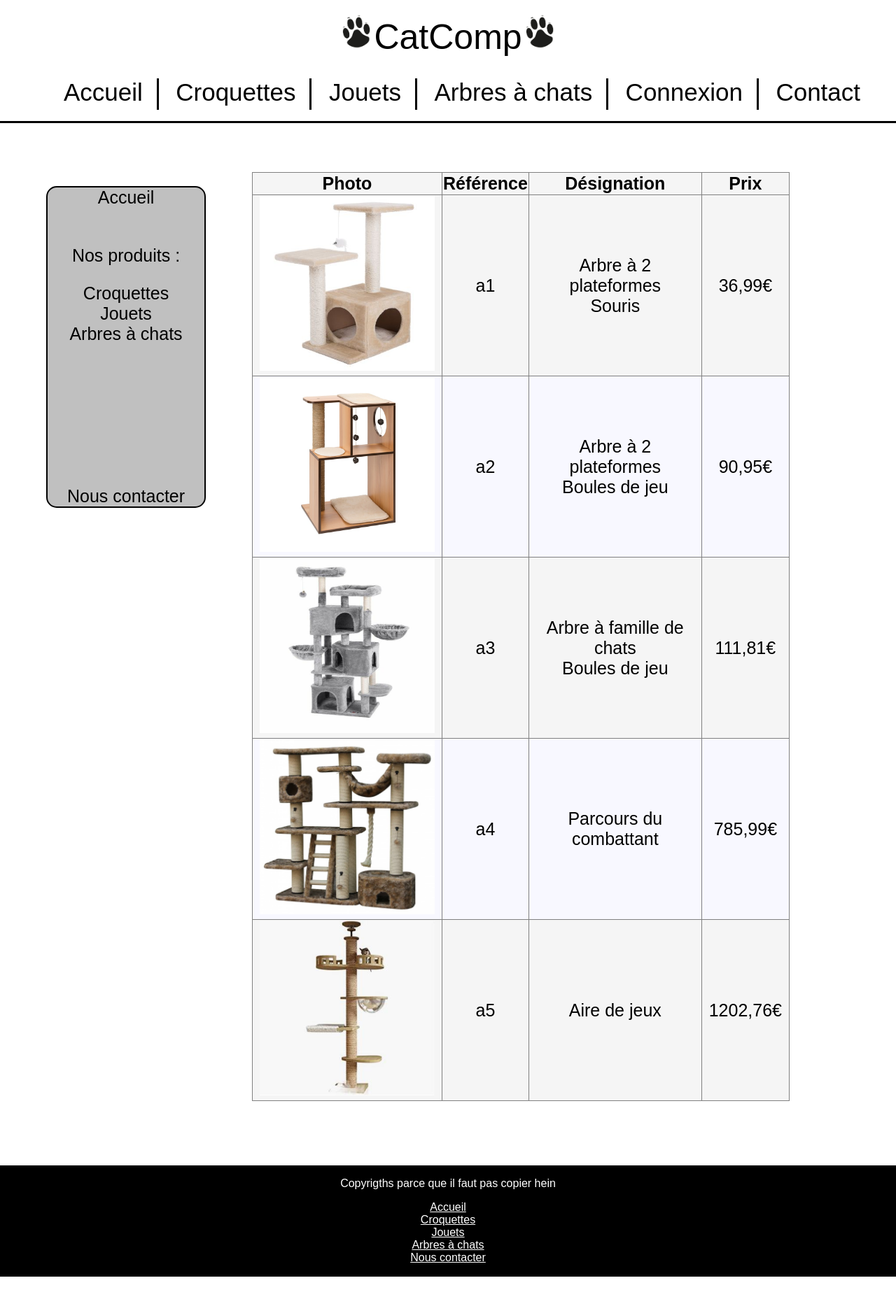
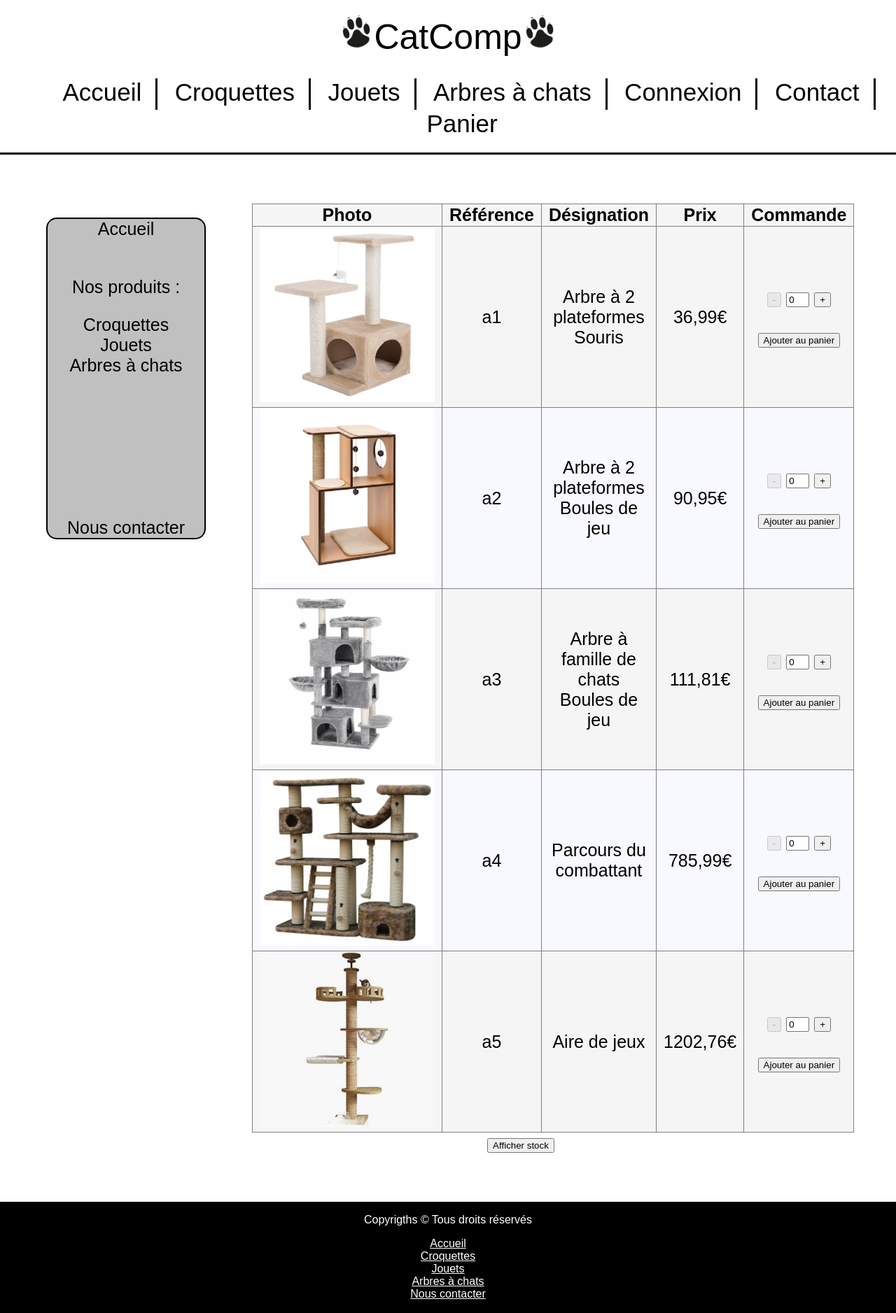
Before and after one commit to Gwigwik/Site, a PHP site: page /arbres.html in a window 1280 px wide. Shown: the whole page at 70% size. Before the commit the page ends 1825 px from the top, so only its background shows below. Run offline with PHP 8.4, Linux system fonts and the light colour scheme.

Commit message:
Add files via upload

```diff
--- a/Site/arbres.html
+++ b/Site/arbres.html
@@ -4,6 +4,7 @@
 		<!-- un commentaire -->
 		<title>Site de vente</title>
 		<link rel="stylesheet" type="text/css" href="css/styles.css" />
+		<script type="text/javascript" src="js/scriptC.js"></script>
 	</head>
 	<body>
 
@@ -20,17 +21,20 @@
 					<li><a href="jouets.html">Jouets</a></li>
 				</div>
 				<div class="colonne">
-					<li><a href="index.html">Arbres à chats</a></li>
+					<li><a href="arbres.html">Arbres à chats</a></li>
 				</div>
 				<div class="colonne">
 					<li><a href="index.html">Connexion</a></li>
 				</div>
+				<div class="colonne">
+					<li><a href="contact.html">Contact</a></li>
+				</div>
 				<div>
-					<li><a href="contact.html">Contact</a></li>
+					<li><a href="contact.html">Panier</a></li>
 				</div>
 			</ul>
 		</div>
-
+		<div id=MenuFooter>
 			<div id="MenuPrincipalA">
 				<div id="MenuC">
 					<div id="Menu">
@@ -43,29 +47,70 @@
 					</div>
 				</div>
 				<div id="Principal">
-				<table border="1">
+					<table id="tableau" border="1">
 						<thead>
-						<tr><th>Photo</th><th>Référence</th><th>Désignation</th><th>Prix</th></tr>
+							<tr><th>Photo</th><th>Référence</th><th>Désignation</th><th>Prix</th><th class=stock>Stock</th><th>Commande</th></tr>
 						</thead>
 						<tbody>
-						<tr><td><img alt="j1" src="img/a1.jpg" height="250" width="250"></td><td>a1</td><td>Arbre à 2 plateformes</br>Souris</td><td>36,99€</td></tr>
-						<tr><td><img alt="j2" src="img/a2.jpg" height="250" width="250"></td><td>a2</td><td>Arbre à 2 plateformes</br>Boules de jeu</td><td>90,95€</td></tr>
-						<tr><td><img alt="j3" src="img/a3.jpg" height="250" width="250"></td><td>a3</td><td>Arbre à famille de chats</br>Boules de jeu</td><td>111,81€</td></tr>
-						<tr><td><img alt="j4" src="img/a4.jpg" height="250" width="250"></td><td>a4</td><td>Parcours du combattant</td><td>785,99€</td></tr>
-						<tr><td><img alt="j5" src="img/a5.jpg" height="250" width="250"></td><td>a5</td><td>Aire de jeux</td><td>1202,76€</td></tr>
+							<tr>
+								<td><div id = da1><img alt="a1" class="images" src="img/a1.jpg" height="250" width="250" onclick="grandissement('da1',false,'img/a1.jpg')"></div></td>
+								<td>a1</td>
+								<td>Arbre à 2 plateformes</br>Souris</td>
+								<td>36,99€</td>
+								<td class=stock><label id=a1Q>5</label></td>
+								<td><button disabled id=a1M type=button onClick=qM(a1T,a1P,a1M,a1Q)>-</button><input type=text id=a1T size=1 value=0 onInput=test(a1T,a1P,a1M,a1Q)>
+									<button id=a1P type=button onClick=qP(a1T,a1P,a1M,a1Q)>+</button></br></br><button id=a1E type=button>Ajouter au panier</button></td>
+							</tr>
+							<tr>
+								<td><div id = da2><img alt="a2" class="images" src="img/a2.jpg" height="250" width="250" onclick="grandissement('da2',false,'img/a2.jpg')"></div></td>
+								<td>a2</td>
+								<td>Arbre à 2 plateformes</br>Boules de jeu</td>
+								<td>90,95€</td>
+								<td class=stock><label id=a2Q>5</label></td>
+								<td><button disabled id=a2M type=button onClick=qM(a2T,a2P,a2M,a2Q)>-</button><input type=text id=a2T size=1 value=0 onInput=test(a2T,a2P,a2M,a2Q)>
+									<button id=a2P type=button onClick=qP(a2T,a2P,a2M,a2Q)>+</button></br></br><button id=a2E type=button>Ajouter au panier</button></td>
+							</tr>
+							<tr>
+								<td><div id = da3><img alt="a3" class="images" src="img/a3.jpg" height="250" width="250" onclick="grandissement('da3',false,'img/a3.jpg')"></div></td>
+								<td>a3</td>
+								<td>Arbre à famille de chats</br>Boules de jeu</td>
+								<td>111,81€</td>
+								<td class=stock><label id=a3Q>5</label></td>
+								<td><button disabled id=a3M type=button onClick=qM(a3T,a3P,a3M,a3Q)>-</button><input type=text id=a3T size=1 value=0 onInput=test(a3T,a3P,a3M,a3Q)>
+									<button id=a3P type=button onClick=qP(a3T,a3P,a3M,a3Q)>+</button></br></br><button id=a3E type=button>Ajouter au panier</button></td>
+							</tr>
+							<tr>
+								<td><div id = da4><img alt="a4" class="images" src="img/a4.jpg" height="250" width="250" onclick="grandissement('da4',false,'img/a4.jpg')"></div></td>
+								<td>a4</td>
+								<td>Parcours du combattant</td>
+								<td>785,99€</td>
+								<td class=stock><label id=a4Q>5</label></td>
+								<td><button disabled id=a4M type=button onClick=qM(a4T,a4P,a4M,a4Q)>-</button><input type=text id=a4T size=1 value=0 onInput=test(a4T,a4P,a4M,a4Q)>
+									<button id=a4P type=button onClick=qP(a4T,a4P,a4M,a4Q)>+</button></br></br><button id=a4E type=button>Ajouter au panier</button></td>
+							</tr>
+							<tr>
+								<td><div id = da5><img alt="a5" class="images" src="img/a5.jpg" height="250" width="250" onclick="grandissement('da5',false,'img/a5.jpg')"></div></td>
+								<td>a5</td>
+								<td>Aire de jeux</td>
+								<td>1202,76€</td>
+								<td class=stock><label id=a5Q>5</label></td>
+								<td><button disabled id=a5M type=button onClick=qM(a5T,a5P,a5M,a5Q)>-</button><input type=text id=a5T size=1 value=0 onInput=test(a5T,a5P,a5M,a5Q)>
+									<button id=a5P type=button onClick=qP(a5T,a5P,a5M,a5Q)>+</button></br></br><button id=a5E type=button>Ajouter au panier</button></td>
+							</tr>
 						</tbody>
 					</table>
+					<button type="button" onClick=cacher(tableau)><label id=cS>Afficher stock</label></button>
 				</div>
 			</div>
 
 			<div id="Footer">
-		 	<p id="FCopy">Copyrigths parce que il faut pas copier hein</p>
+			 	<p id="FCopy">Copyrigths © Tous droits réservés</p>
 			 	<a class="test" href="index.html">Accueil</a></br>
 				<a class="test" href="croquettes.html">Croquettes</a></br>
 				<a class="test" href="jouets.html">Jouets</a></br>
 				<a class="test" href="arbres.html">Arbres à chats</a></br>
 			 	<a id="FContact" href="contact.html">Nous contacter</a></br></br>
 			</div>
-
+		</div>
 	</body>
 </html>
--- a/Site/css/styles.css
+++ b/Site/css/styles.css
@@ -56,17 +56,21 @@ body {
 }
 
 /*--------------------------------------------------Menu--------------------------------------------------*/
+#MenuFooter { /*Conteneur de la partie centrale et du footer*/
+	display: flex;
+	flex-direction: column;
+}
+
 #MenuPrincipalI { /*Conteneur de la partie milieu index*/
-	height: 550px;
 	background-color: white;
 	border-top: 70px solid; /*Pour créer un espace d'écart*/
 	border-bottom: 70px solid;
 	border-color: white;
 	text-align: center;
+	padding-bottom: 50px;
 }
 
 #MenuPrincipalA { /*Conteneur de la partie milieu autres*/
-	height: 1350px;
 	background-color: white;
 	border-top: 70px solid; /*Pour créer un espace d'écart*/
 	border-bottom: 70px solid;
@@ -75,7 +79,6 @@ body {
 }
 
 #MenuPrincipalC { /*Conteneur de la partie milieu contact*/
-	height: 500px;
 	background-color: white;
 	border-top: 70px solid; /*Pour créer un espace d'écart*/
 	border-bottom: 70px solid;
@@ -150,12 +153,21 @@ body {
 	padding-right: 10px;
 }
 
+#Principal table th { /*Case de tableau première ligne*/
+	padding-left: 10px;
+	padding-right: 10px;
+}
+
 #Principal tr:nth-child(odd) { /*Cases impaires du tableau*/
   background-color: whitesmoke;
 }
 
 #Principal tr:nth-child(even) { /*Cases paires du tableau*/
   background-color: ghostwhite;
+}
+
+#Principal table .stock {
+	display: none;
 }
 
 .image {  /*Conteneur d'image et texte*/
@@ -189,6 +201,17 @@ body {
 	padding-left: 50px;
 	padding-right: 10px;
 	background-color: white;
+	font-size: 20px;
+}
+
+#MenuPrincipalA input { /*Saisie de la quantité  voulue*/
+	margin-left: 7px;
+}
+
+#MenuPrincipalC #lMail {
+	font-size: 13px;
+	color: gray;
+	display: none;
 }
 
 textarea { /*Saisie du contenu du mail*/
--- /dev/null
+++ b/Site/js/scriptC.js
@@ -0,0 +1,134 @@
+//Fonctions
+//Rajouter une quantité du produit x de quantité dispo q, p et m étant les boutons plus et moins
+function qP(x, p, m, q) {
+	x.value++;
+	m.disabled = false;
+	if (x.value >= parseInt(q.textContent)) { //On vérifie qu'on ne dépasse pas la quantité du produit disponible
+		p.disabled = true;
+		x.value = parseInt(q.textContent);
+	}
+	x.focus(); //focus la zone de texte
+}
+
+//Enlever une quantité du produit x de quantité dispo q
+function qM(x, p, m, q) {
+	x.value--;
+	if (x.value <= 0) { //On vérifie qu'on n'entre pas un nombre < 0 et on désactive le bouton
+		m.disabled = true;
+		x.value = 0;
+	}
+	if (x.value < parseInt(q.textContent)) {
+		p.disabled = false;
+	}
+	x.focus(); //focus la zone de texte
+}
+
+//Vérifie la mise en forme de l'input lorsque l'user rentre une quantité voulue
+function test(x, p, m, q) {
+	var i;
+	for (i=0; i<x.value.length; i++) { //On regarde si on n'a que des entiers
+		if (!Number.isInteger(parseInt(x.value[i]))) {
+			x.value = 0;
+		}
+	}
+	if (x.value > parseInt(q.textContent)) { //On limite la quantité à celle dispo
+		x.value = parseInt(q.textContent);
+	}
+	while(x.value[0] == 0 && x.value.length > 1) { //On enlève les nombres qui commencent par 0
+		x.value = x.value.substring(1, x.value.length);
+	}
+	if (x.value == '') { //On enlève les nombres vides
+		x.value = 0;
+	}
+	if (x.value == 0) { //Gère les boutons
+		m.disabled = true;
+		p.disabled = false;
+	}
+	if (x.value == parseInt(q.textContent)) { //Gère les boutons
+		p.disabled = true;
+		if (x.value != 0) {
+			m.disabled = false;
+		}
+	}
+}
+
+//Cacher ou afficher la colonne affichant le stock restant
+function cacher(tbl) {
+	var col = 4;
+	if (document.getElementById("cS").innerHTML == "Cacher stock") {
+		for (var i = 0; i < tbl.rows.length; i++) {
+			tbl.rows[i].cells[col].style.display = "none";
+			document.getElementById("cS").innerHTML = "Afficher stock";
+		}
+	} else {
+		for (var i = 0; i < tbl.rows.length; i++) {
+			tbl.rows[i].cells[col].style.display = "table-cell";
+			document.getElementById("cS").innerHTML = "Cacher stock";
+		}
+	}
+}
+
+//Vérifie si le mail est écrit dans le bon format, change la couleur et affiche un message si ce n'est pas le cas
+function verif() {
+	var texte = document.getElementById("email").value;
+	var i = 0;
+	const alph = [];
+	alph.push("a","z","e","r","t","y","u","i","o","p","m","l","k","j","h","g","f","d","s","q","w","x","c","v","b","n");
+	alph.push("A","Z","E","R","T","Y","U","I","O","P","M","L","K","J","H","G","F","D","S","Q","W","X","C","V","B","N");
+	alph.push("0","1","2","3","4","5","6","7","8","9");
+	document.getElementById("email").style.color = '#000000'; //Zone en noir de base
+	document.getElementById("lMail").style.display = "none";
+	if (document.getElementById("email").value.length > 0) {
+		//Premier partie avant le @
+		while(alph.includes(texte[i]) || texte[i] == ".") {
+			i++;
+		}
+		//Première partie non vide
+		if (i == 0) {
+			document.getElementById("email").style.color = '#FF0000';
+		}
+		//Présence du @
+		if (texte[i] != "@") {
+			document.getElementById("email").style.color = '#FF0000';
+			document.getElementById("lMail").style.display = "contents";
+		}
+		i++;
+		//Deuxième partie non vide
+		if (texte[i] == null || !alph.includes(texte[i])) {
+			document.getElementById("email").style.color = '#FF0000';
+			document.getElementById("lMail").style.display = "contents";
+		}
+		//Partie entre le @ et le S
+		while(alph.includes(texte[i])) {
+			i++;
+		}
+		//Présence du .
+		if (texte[i] != ".") {
+			document.getElementById("email").style.color = '#FF0000';
+			document.getElementById("lMail").style.display = "contents";
+		}
+		i++;
+		//Troisème partie non vide
+		if (texte[i] == null || !alph.includes(texte[i])) {
+			document.getElementById("email").style.color = '#FF0000';
+			document.getElementById("lMail").style.display = "contents";
+		}
+		//Troisème partie
+		while(alph.includes(texte[i])) {
+			i++;
+		}
+		if (texte[i] != null && !alph.includes(texte[i])) {
+			document.getElementById("email").style.color = '#FF0000';
+			document.getElementById("lMail").style.display = "contents";
+		}
+	}
+}
+
+//Grandis l'image contenue dans div id à l'aide de sa source
+function grandissement(id, grand, source) {
+  if (grand == false) {
+    document.getElementById(id).innerHTML = '<img src="' + source + '" style="width: 400px; height: 400px;" onclick="grandissement(\'' + id + '\', ' + !grand + ', \'' + source + '\')" />';
+  } else {
+    document.getElementById(id).innerHTML = '<img src="' + source + '" style="width: 250px; height: 250px;" onclick="grandissement(\'' + id + '\', ' + !grand + ', \'' + source + '\')" />';
+  }
+}
```
Also changed, not shown: Site/contact.html (+14 -9 lines), Site/croquettes.html (+55 -11 lines), Site/index.html (+7 -4 lines), Site/jouets.html (+55 -11 lines). Lines whose indentation alone changed are shown as unchanged.
